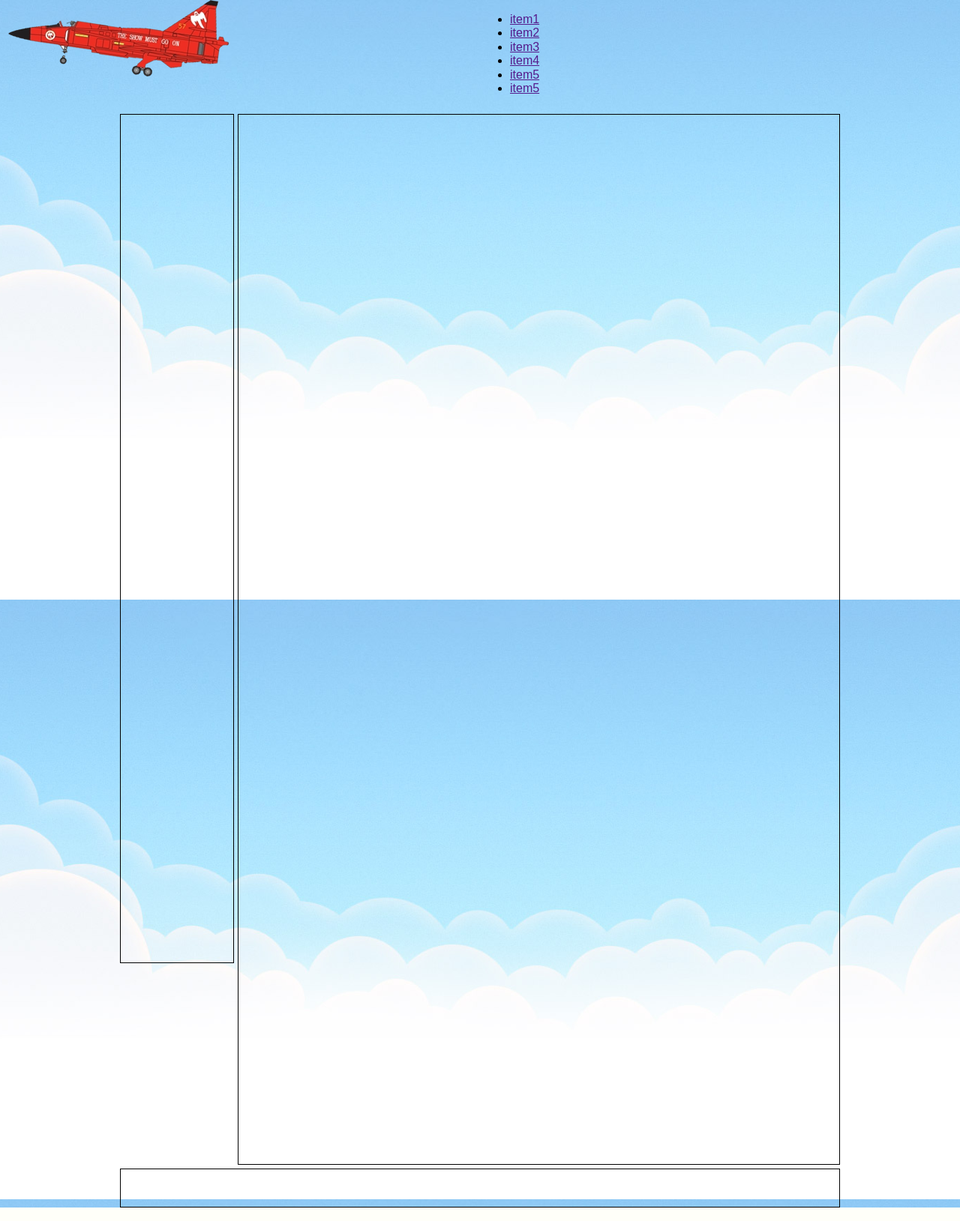
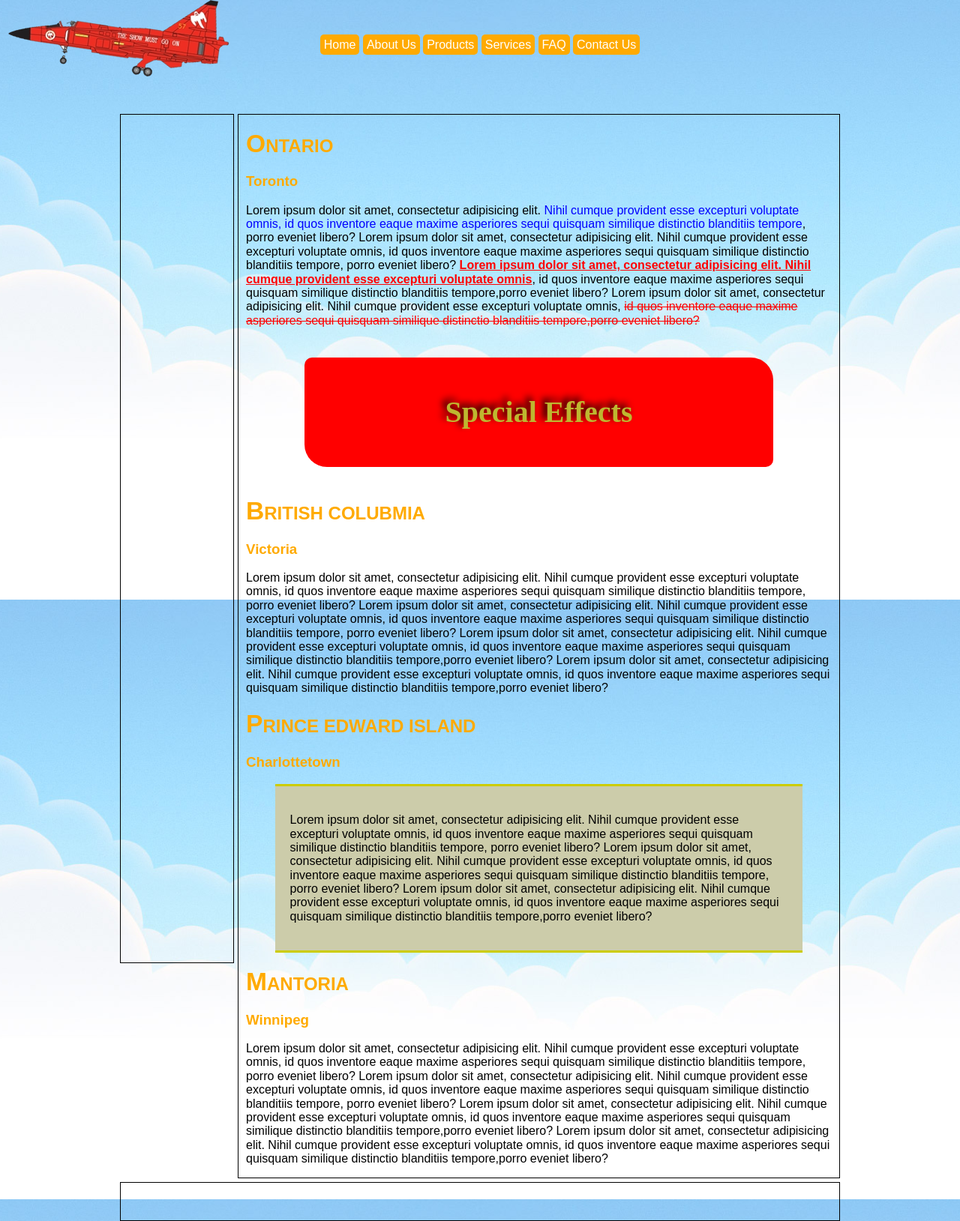
Before and after one commit to timnilsson/fwd16_tim_nilsson, a PHP site: page / in a window 1280 px wide. Shown: the whole page at 75% size. Run offline with PHP 8.4, Linux system fonts and the light colour scheme.

Commit message:
Add content and styling that content

```diff
--- a/htmlcss/inlamning2/css/style.css
+++ b/htmlcss/inlamning2/css/style.css
@@ -18,9 +18,32 @@ body
     background-position: top-left;
 }
 
-nav
+#top header nav
 {
-    margin-left: 50%;
+    width: 50%;
+    margin: auto;
+}
+
+#top header nav ul
+{
+    margin-top: 50px;
+    text-align: center;
+    list-style-type: none;
+    padding: 0;
+}
+
+#top header nav ul li
+{
+    display: inline;
+}
+
+#top header nav ul li a
+{
+    padding: 5px;
+    text-decoration: none;
+    color: #fff;
+    border-radius: 5px;
+    background-color: #fa0;
 }
 
 #container
@@ -41,12 +64,73 @@ nav
 {
     float: right;
     width: 781px;
-    height: 1400px;
     margin-left: 5px;
     margin-bottom: 5px;
     padding-left: 10px;
     padding-right: 10px;
     border: 1px solid #000;
+}
+
+h2, h3
+{
+    color: #fa0;
+}
+
+h2
+{
+    text-transform: uppercase;
+}
+
+h2::first-letter
+{
+    font-size: 140%;
+}
+
+.bluetext
+{
+    color: #00f;
+}
+
+.redbold
+{
+    color: #f00;
+    text-decoration: underline;
+    font-weight: bold;
+}
+
+.redthrough
+{
+    color: #f00;
+    text-decoration: line-through;
+}
+
+.effects
+{
+    width: 80%;
+    margin: auto;
+    text-align: center;
+    border-radius: 10px 30px 10px 30px;
+    background-color: #f00;
+}
+
+.effects p
+{
+    padding: 50px;
+    font-family: serif;
+    font-size: 2.5em;
+    font-weight: bold;
+    text-shadow: -5px -5px 10px #000;
+    color: #beb730;
+}
+
+.yellowbox
+{
+    width: 85%;
+    margin: auto;
+    padding: 20px;
+    border-top: 3px solid #cc0;
+    border-bottom: 3px solid #cc0;
+    background-color: #cca;
 }
 
 footer
--- a/htmlcss/inlamning2/index.html
+++ b/htmlcss/inlamning2/index.html
@@ -14,12 +14,12 @@
             <header>
                 <nav>
                     <ul>
-                        <li><a href="">item1</a></li>
-                        <li><a href="">item2</a></li>
-                        <li><a href="">item3</a></li>
-                        <li><a href="">item4</a></li>
-                        <li><a href="">item5</a></li>
-                        <li><a href="">item5</a></li>
+                        <li><a href="">Home</a></li>
+                        <li><a href="">About Us</a></li>
+                        <li><a href="">Products</a></li>
+                        <li><a href="">Services</a></li>
+                        <li><a href="">FAQ</a></li>
+                        <li><a href="">Contact Us</a></li>
                     </ul>
                 </nav>
             </header>
@@ -33,6 +33,44 @@
 
             <div id="content">
 
+                <article>
+                    <h2>Ontario</h2>
+                    <h3>Toronto</h3>
+                    <p>
+                        Lorem ipsum dolor sit amet, consectetur adipisicing elit. <span class="bluetext">Nihil cumque provident esse excepturi voluptate omnis, id quos inventore eaque maxime asperiores sequi quisquam similique distinctio blanditiis tempore</span>, porro eveniet libero? Lorem ipsum dolor sit amet, consectetur adipisicing elit. Nihil cumque provident esse excepturi voluptate omnis, id quos inventore eaque maxime asperiores sequi quisquam similique distinctio blanditiis tempore, porro eveniet libero? <span class="redbold">Lorem ipsum dolor sit amet, consectetur adipisicing elit. Nihil cumque provident esse excepturi voluptate omnis</span>, id quos inventore eaque maxime asperiores sequi quisquam similique distinctio blanditiis tempore,porro eveniet libero? Lorem ipsum dolor sit amet, consectetur adipisicing elit. Nihil cumque provident esse excepturi voluptate omnis, <span class="redthrough">id quos inventore eaque maxime asperiores sequi quisquam similique distinctio blanditiis tempore,porro eveniet libero?</span>
+                    </p>
+                </article>
+
+                <div class="effects">
+                    <p>Special Effects</p>
+                </div>
+
+                <article>
+                    <h2>British Colubmia</h2>
+                    <h3>Victoria</h3>
+                    <p>
+                        Lorem ipsum dolor sit amet, consectetur adipisicing elit. Nihil cumque provident esse excepturi voluptate omnis, id quos inventore eaque maxime asperiores sequi quisquam similique distinctio blanditiis tempore, porro eveniet libero? Lorem ipsum dolor sit amet, consectetur adipisicing elit. Nihil cumque provident esse excepturi voluptate omnis, id quos inventore eaque maxime asperiores sequi quisquam similique distinctio blanditiis tempore, porro eveniet libero? Lorem ipsum dolor sit amet, consectetur adipisicing elit. Nihil cumque provident esse excepturi voluptate omnis, id quos inventore eaque maxime asperiores sequi quisquam similique distinctio blanditiis tempore,porro eveniet libero? Lorem ipsum dolor sit amet, consectetur adipisicing elit. Nihil cumque provident esse excepturi voluptate omnis, id quos inventore eaque maxime asperiores sequi quisquam similique distinctio blanditiis tempore,porro eveniet libero?
+                    </p>
+                </article>
+
+                <article>
+                    <h2>Prince Edward Island</h2>
+                    <h3>Charlottetown</h3>
+
+                    <div class="yellowbox">
+                        <p>
+                            Lorem ipsum dolor sit amet, consectetur adipisicing elit. Nihil cumque provident esse excepturi voluptate omnis, id quos inventore eaque maxime asperiores sequi quisquam similique distinctio blanditiis tempore, porro eveniet libero? Lorem ipsum dolor sit amet, consectetur adipisicing elit. Nihil cumque provident esse excepturi voluptate omnis, id quos inventore eaque maxime asperiores sequi quisquam similique distinctio blanditiis tempore, porro eveniet libero? Lorem ipsum dolor sit amet, consectetur adipisicing elit. Nihil cumque provident esse excepturi voluptate omnis, id quos inventore eaque maxime asperiores sequi quisquam similique distinctio blanditiis tempore,porro eveniet libero?
+                        </p>
+                    </div>
+                </article>
+
+                <article>
+                    <h2>Mantoria</h2>
+                    <h3>Winnipeg</h3>
+                    <p>
+                        Lorem ipsum dolor sit amet, consectetur adipisicing elit. Nihil cumque provident esse excepturi voluptate omnis, id quos inventore eaque maxime asperiores sequi quisquam similique distinctio blanditiis tempore, porro eveniet libero? Lorem ipsum dolor sit amet, consectetur adipisicing elit. Nihil cumque provident esse excepturi voluptate omnis, id quos inventore eaque maxime asperiores sequi quisquam similique distinctio blanditiis tempore, porro eveniet libero? Lorem ipsum dolor sit amet, consectetur adipisicing elit. Nihil cumque provident esse excepturi voluptate omnis, id quos inventore eaque maxime asperiores sequi quisquam similique distinctio blanditiis tempore,porro eveniet libero? Lorem ipsum dolor sit amet, consectetur adipisicing elit. Nihil cumque provident esse excepturi voluptate omnis, id quos inventore eaque maxime asperiores sequi quisquam similique distinctio blanditiis tempore,porro eveniet libero?
+                    </p>
+                </article>
             </div>
 
             <footer>
```
